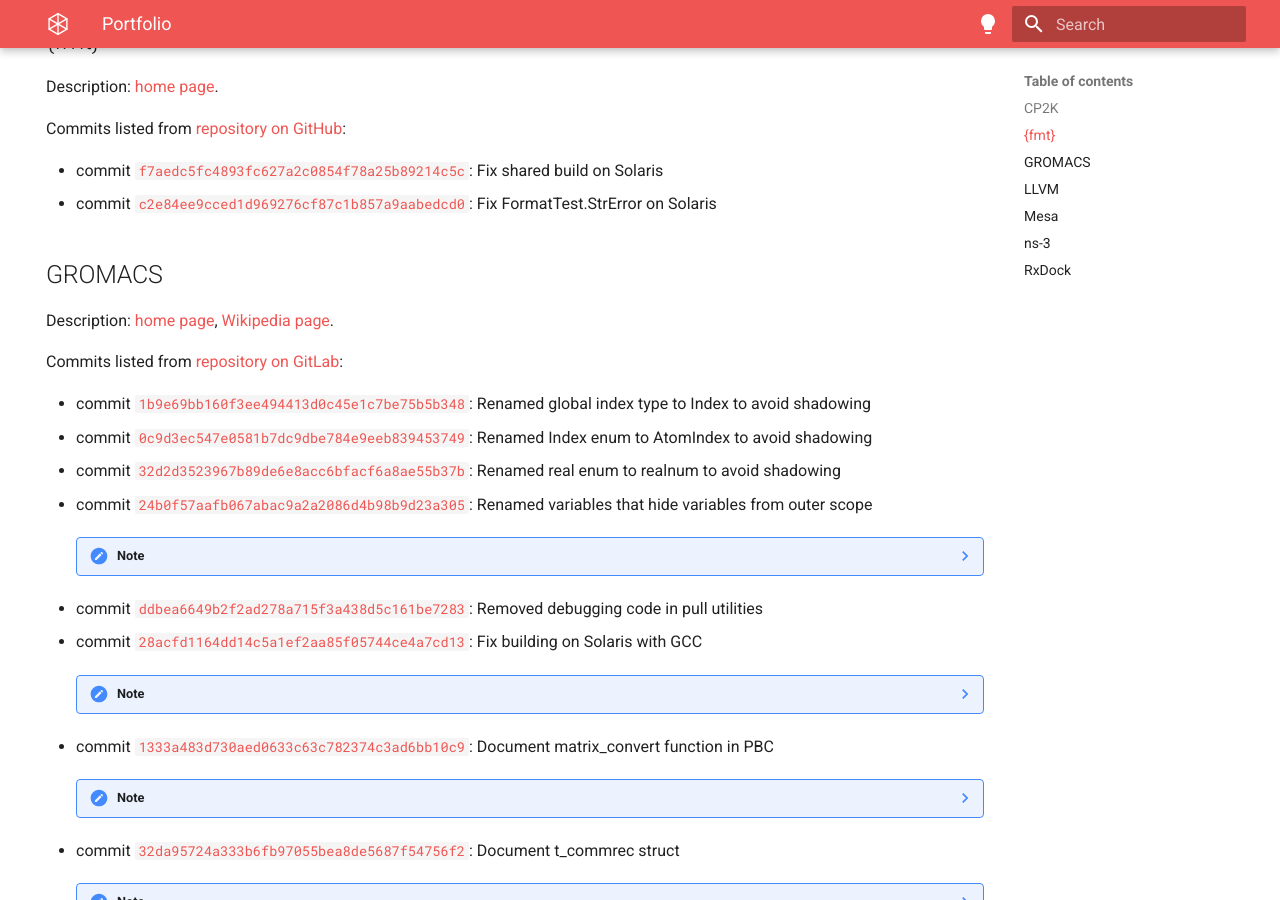
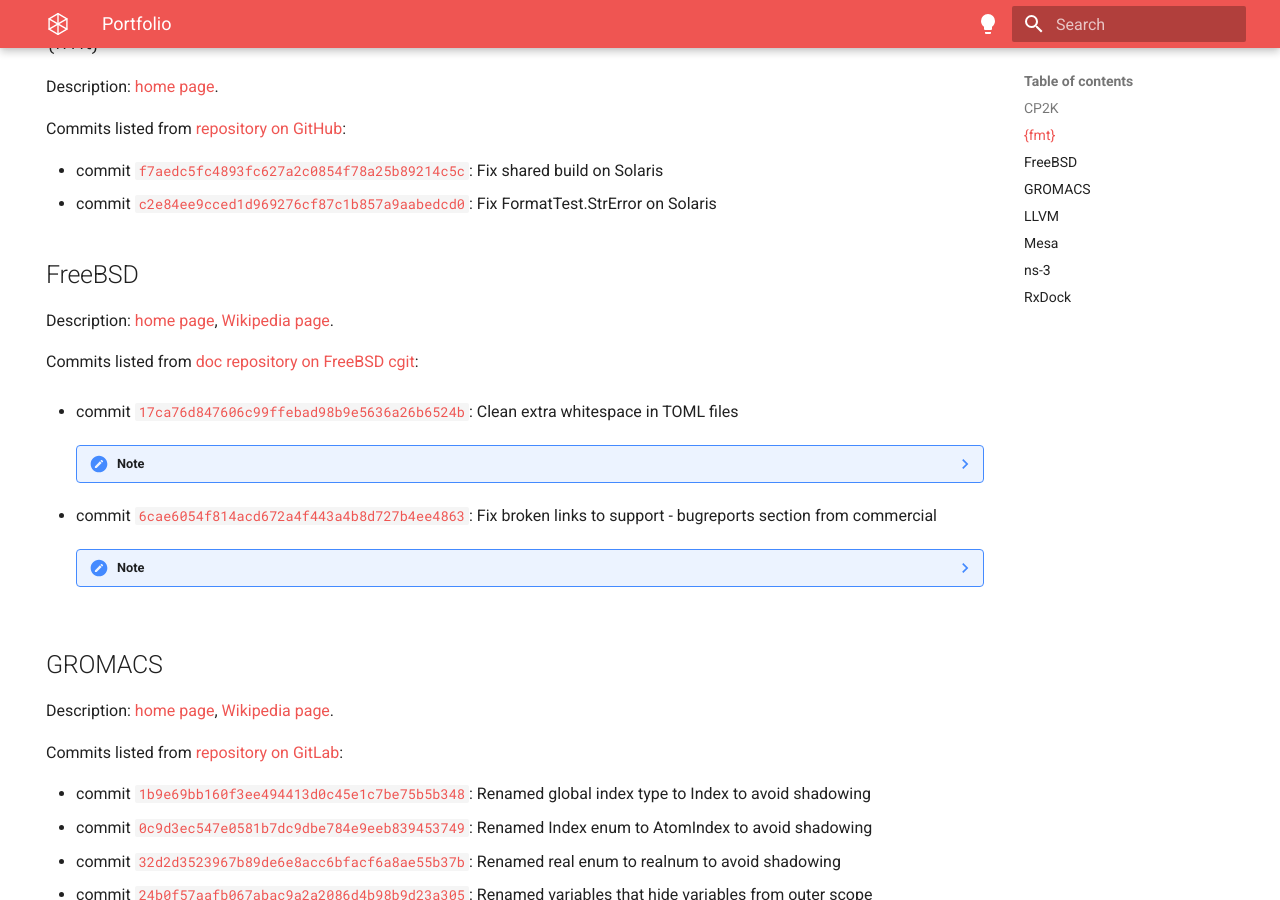
Before and after one commit to RxTxResearch/rxtxresearch.github.io, an MkDocs documentation site: the page built from docs/portfolio.md, in a window 1280 px wide and 900 px high, scrolled down 1643 px. Built offline with MkDocs 1.6.1 and Material for MkDocs 9.7.7, drawn with Linux system fonts in a browser that asks for light colours.

Commit message:
Added commits in FreeBSD docs to Portfolio

```diff
--- a/docs/portfolio.md
+++ b/docs/portfolio.md
@@ -76,6 +76,24 @@ Commits listed from [repository on GitHub](https://github.com/fmtlib/fmt):
 
 - commit [`f7aedc5fc4893fc627a2c0854f78a25b89214c5c`](https://github.com/fmtlib/fmt/commit/f7aedc5fc4893fc627a2c0854f78a25b89214c5c): Fix shared build on Solaris
 - commit [`c2e84ee9cced1d969276cf87c1b857a9aabedcd0`](https://github.com/fmtlib/fmt/commit/c2e84ee9cced1d969276cf87c1b857a9aabedcd0): Fix FormatTest.StrError on Solaris
+
+## FreeBSD
+
+Description: [home page](https://www.freebsd.org/), [Wikipedia page](https://en.wikipedia.org/wiki/FreeBSD).
+
+Commits listed from [doc repository on FreeBSD cgit](https://cgit.freebsd.org/doc/):
+
+- commit [`17ca76d847606c99ffebad98b9e5636a26b6524b`](https://cgit.freebsd.org/doc/commit/?id=17ca76d847606c99ffebad98b9e5636a26b6524b): Clean extra whitespace in TOML files
+
+    ??? note
+        Submitted by:   Vedran Miletić <vedran@miletic.net>
+        Pull Request:   <https://github.com/freebsd/freebsd-doc/pull/108>
+
+- commit [`6cae6054f814acd672a4f443a4b8d727b4ee4863`](https://cgit.freebsd.org/doc/commit/?id=6cae6054f814acd672a4f443a4b8d727b4ee4863): Fix broken links to support - bugreports section from commercial
+
+    ??? note
+        Submitted by:   Vedran Miletić <vedran@miletic.net>
+        Pull Request:   <https://github.com/freebsd/freebsd-doc/pull/109>
 
 ## GROMACS
 
```
